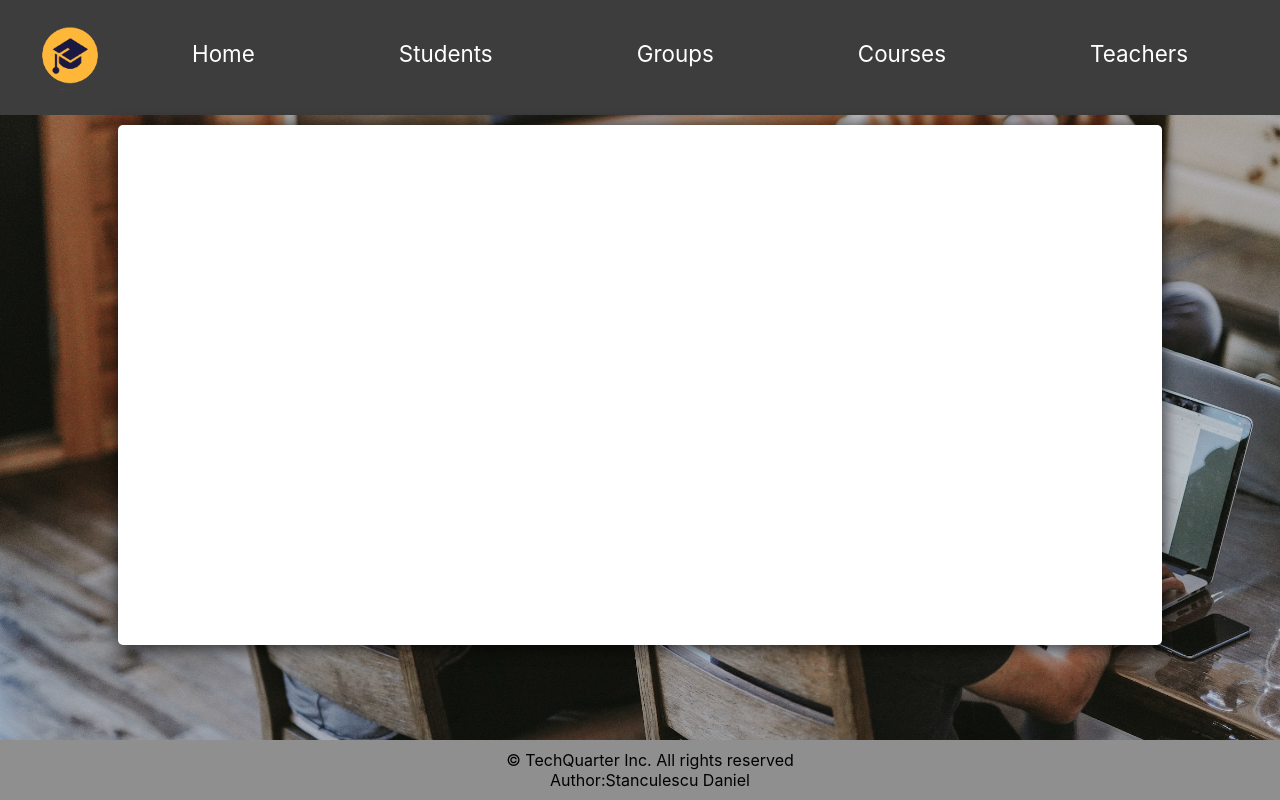
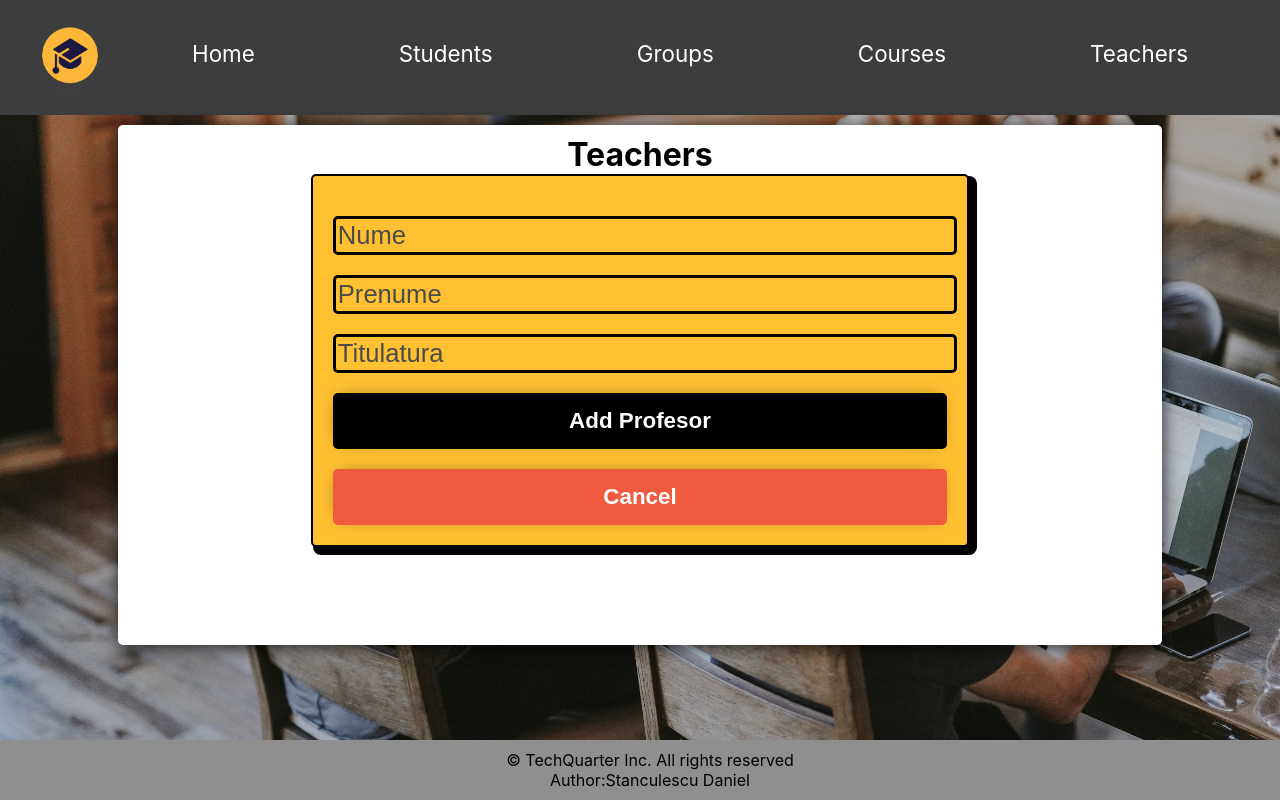
Before and after one commit to AlphaKodder/Student-Management-App-V2, a React (Create React App) app: page /teachers in a window 1280 px wide. Built offline with nearby package versions, Linux system fonts and the light colour scheme.

Commit message:
Add Teacher Input Form and Table

```diff
--- a/src/App.tsx
+++ b/src/App.tsx
@@ -14,6 +14,7 @@ import Header from './components/Header/Header';
 import Main from './components/Main/Main';
 import React from 'react';
 import Students from './components/Main/Students/Students';
+import Teachers from './components/Main/Teachers/Teachers';
 import Welcome from './components/Main/Welcome/Welcome';
 import logo from './logo.svg';
 
@@ -28,9 +29,9 @@ function App() {
             <Route path="/students" element = {<Students/>}/>
             <Route path="/groups" element={<Groups/>}/>
             <Route path="/courses" element={<Courses/>} />
+            <Route path="/teachers" element ={<Teachers/>} />
         </Routes>
       </Main>
-
        <Footer/>
       </BrowserRouter>
     </div>
--- /dev/null
+++ b/src/components/Main/Teachers/Teachers.tsx
@@ -0,0 +1,34 @@
+import Button from "../../Button/Button";
+import NumberInput from "../../NumberInput/NumberInput";
+import React from "react";
+
+const Teachers = ()=>{
+    return(
+        <div className="students-card-container">
+        <h1>Teachers </h1>
+        {/* <Button style={{"backgroundColor":"#FFC132","marginBottom":"20px"}}text="Add Course"></Button> */}
+        <div className="add-student-form">
+            <input type="text" className="form-text-input" id="firstName" placeholder="Nume"/>
+            <input type="text" className="form-text-input" id="firstName" placeholder="Prenume"/>
+            <input type="text" className="form-text-input" id="firstName" placeholder="Titulatura"/>
+            <Button style={{"backgroundColor":"#000","color":"#fff"}} text="Add Profesor"></Button>
+            <Button style={{"backgroundColor":"#F05B40","color":"#fff"}} text="Cancel"></Button>
+        </div>
+       {/* <div className="table-container">
+        <table>
+            <thead>
+            <tr>
+                <th>Nume</th>
+                <th>Prenume</th>
+                <th>Titulatura</th>
+            </tr>
+            </thead>
+            <tbody>
+            </tbody>
+          </table>
+       </div>  */}
+    </div>
+    );
+}
+
+export default Teachers;
```
